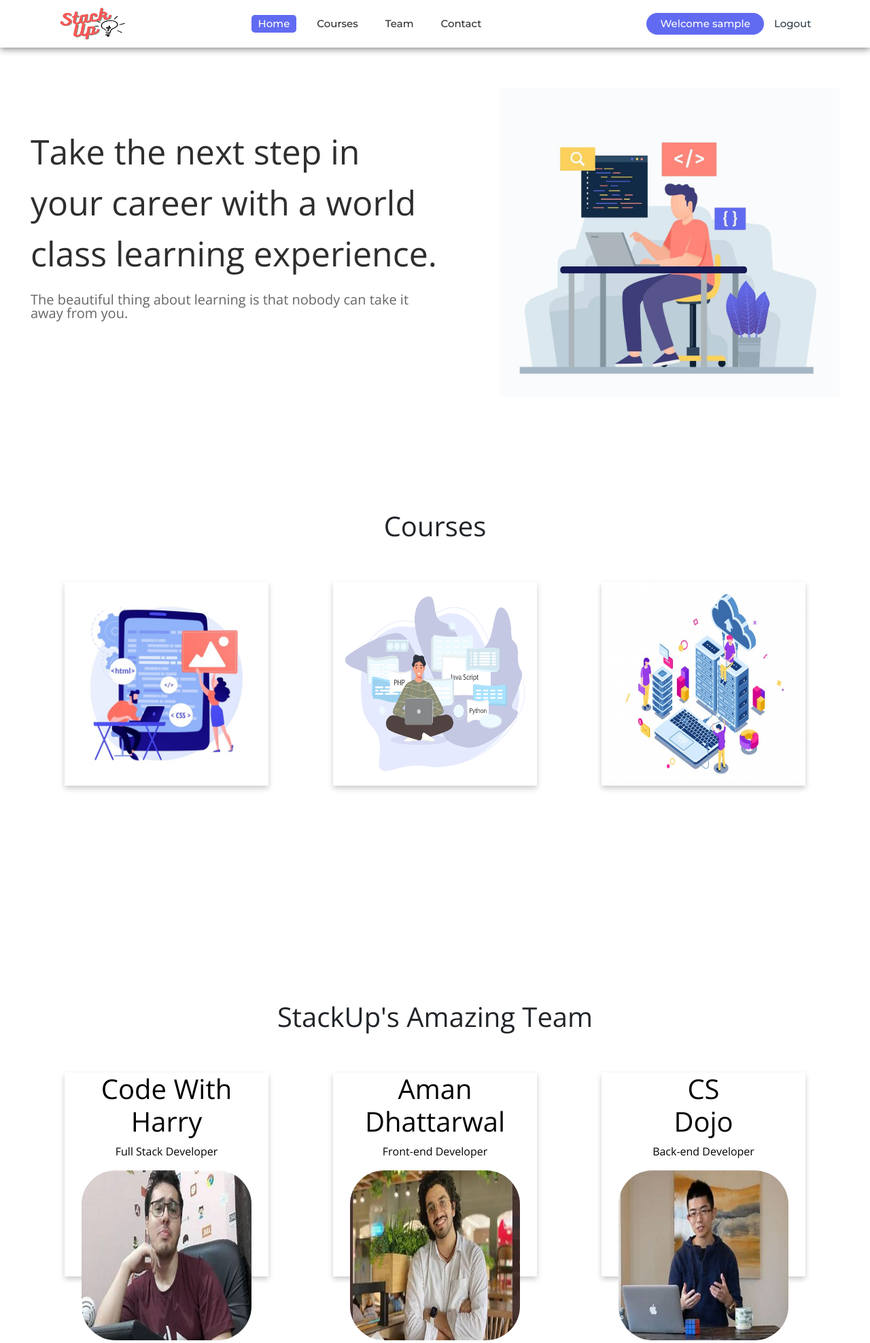
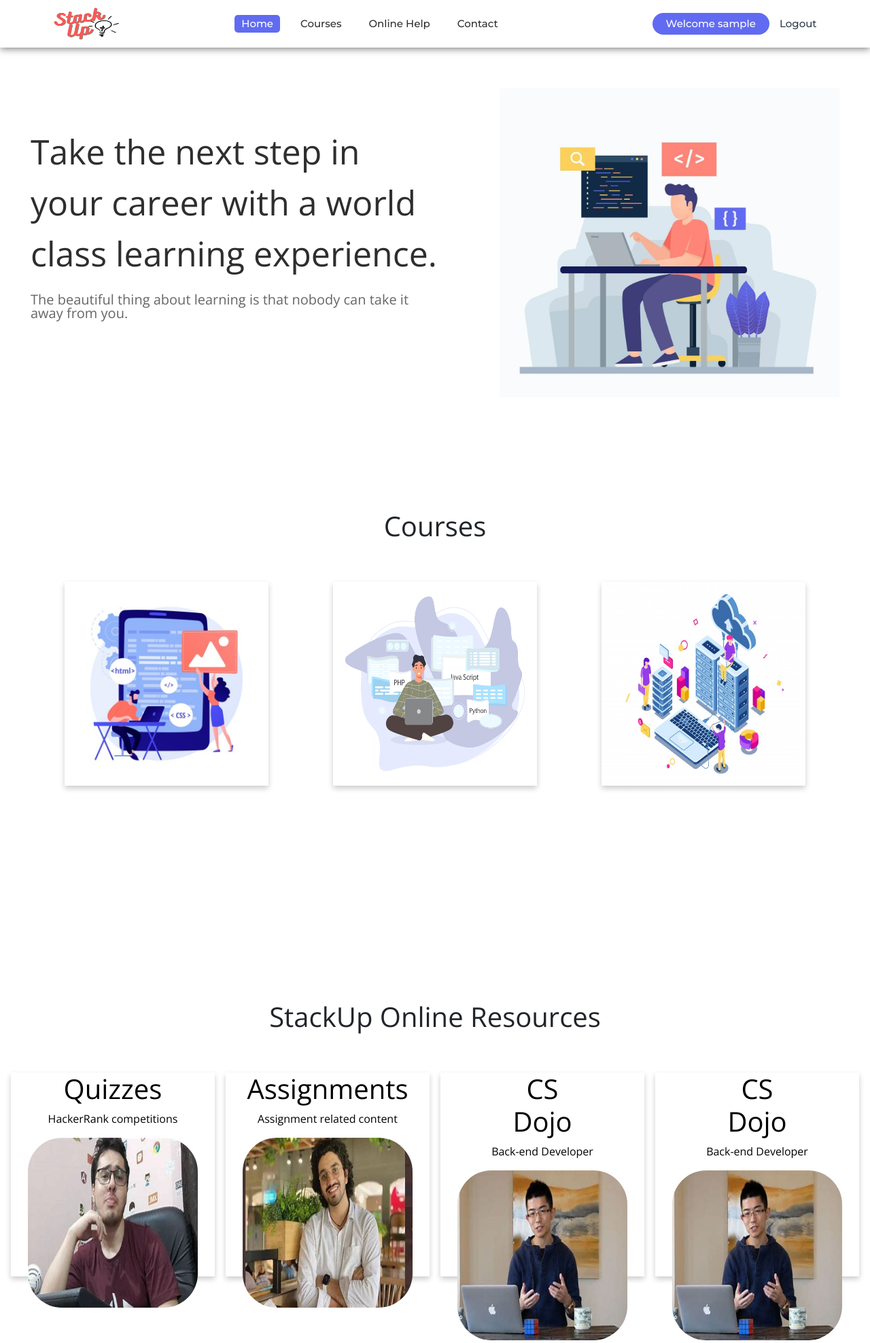
Before and after one commit to RuntimeTerrorCSHTN-08/RuntimeTerror_CSHTN-08, a Django app: page / in a window 1280 px wide. Shown: the top 1976 px of the page at 68% size. Run offline with Django 3.2, Linux system fonts and the light colour scheme; the visitor is signed in with stand-in values (Sample User, id 1); some libraries are stand-ins or nearby versions.

Commit message:
add quiz section

```diff
--- a/learningApp/static/css/style.css
+++ b/learningApp/static/css/style.css
@@ -110,6 +110,12 @@ nav ul li a:hover {
 .logoutbtn{
 	margin-left: 15px;
 	margin-top: 5px;
+}
+
+.quiz-btn{
+	margin-left: 500px;
+	margin-top: 50px;
+	height: 35px;
 }
 
 a, button {
--- a/learningApp/templates/index.html
+++ b/learningApp/templates/index.html
@@ -37,7 +37,12 @@
       <ul>
         <li><a class="active" href="/">Home</a></li>
         <li><a href="#course-navigation">Courses</a></li>
-        <li><a href="#team-navigation">Team</a></li>
+        {% if user.is_authenticated %}
+          <li><a href="#team-navigation">Online Help</a></li>
+        {% else %}
+          <li><a href="#team-navigation">Team</a></li>
+        {% endif %}
+
         <li><a href="#footer-navigation">Contact</a></li>
       </ul>
       <!-- Button trigger modal -->
--- a/learningApp/templates/landing.html
+++ b/learningApp/templates/landing.html
@@ -64,6 +64,54 @@
 </div>
 
 
+{% if user.is_authenticated %}
+<div class="team-section" id="team-navigation">
+  <br /> <br /> <br /> <br />
+  <div class="section-name">
+    <h1 align="center">StackUp Online Resources</h1>
+  </div>
+
+  <div class="card-container">
+    <div class="teams-flip-card">
+      <div class="teams-flip-card-inner">
+        <div class="teams-flip-card-front">
+          <h1>Quizzes</h1>
+          <p>HackerRank competitions</p>
+          <img src="/static/images/harry.jfif" alt="Avatar" style="width:250px;height:250px;  border-radius: 50px;">
+        </div>
+      </div>
+    </div>
+    <div class="teams-flip-card">
+      <div class="teams-flip-card-inner">
+        <div class="teams-flip-card-front">
+          <h1>Assignments</h1>
+          <p>Assignment related content</p>
+          <img src="/static/images/aman_Dhattarwal.jfif" alt="Avatar"
+            style="width:250px;height:250px; border-radius: 50px;">
+        </div>
+      </div>
+    </div>
+    <div class="teams-flip-card">
+      <div class="teams-flip-card-inner">
+        <div class="teams-flip-card-front">
+          <h1>CS <br> Dojo</h1>
+          <p>Back-end Developer</p>
+          <img src="static\images\cs_dojo.jfif" alt="Avatar" style="width:250px;height:250px;  border-radius: 50px;">
+        </div>
+      </div>
+    </div>
+    <div class="teams-flip-card">
+      <div class="teams-flip-card-inner">
+        <div class="teams-flip-card-front">
+          <h1>CS <br> Dojo</h1>
+          <p>Back-end Developer</p>
+          <img src="static\images\cs_dojo.jfif" alt="Avatar" style="width:250px;height:250px;  border-radius: 50px;">
+        </div>
+      </div>
+    </div>
+  </div>
+</div>
+{% else %}
 <div class="team-section" id="team-navigation">
   <br /> <br /> <br /> <br />
   <div class="section-name">
@@ -101,5 +149,7 @@
     </div>
   </div>
 </div>
+{% endif %}
+
 
 {% endblock landing %}
```
